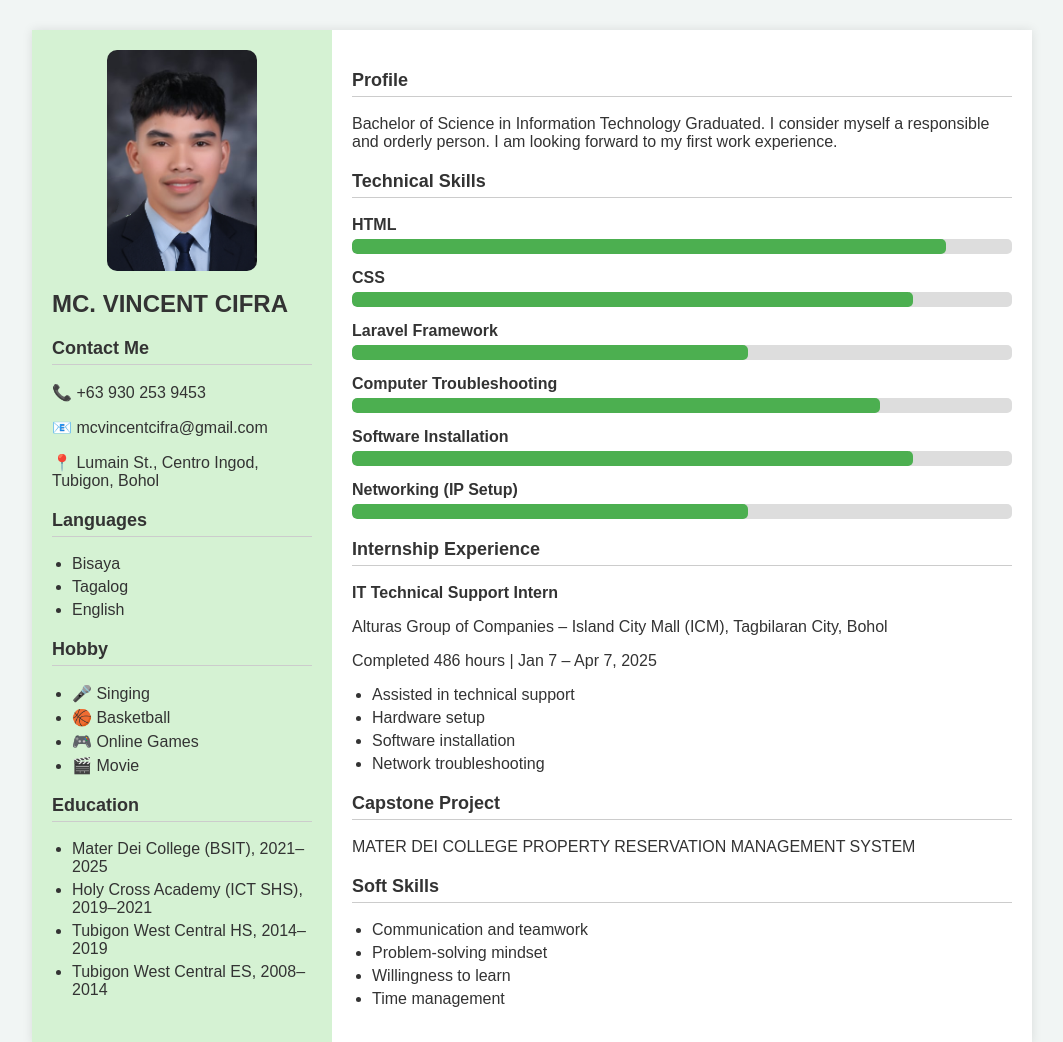
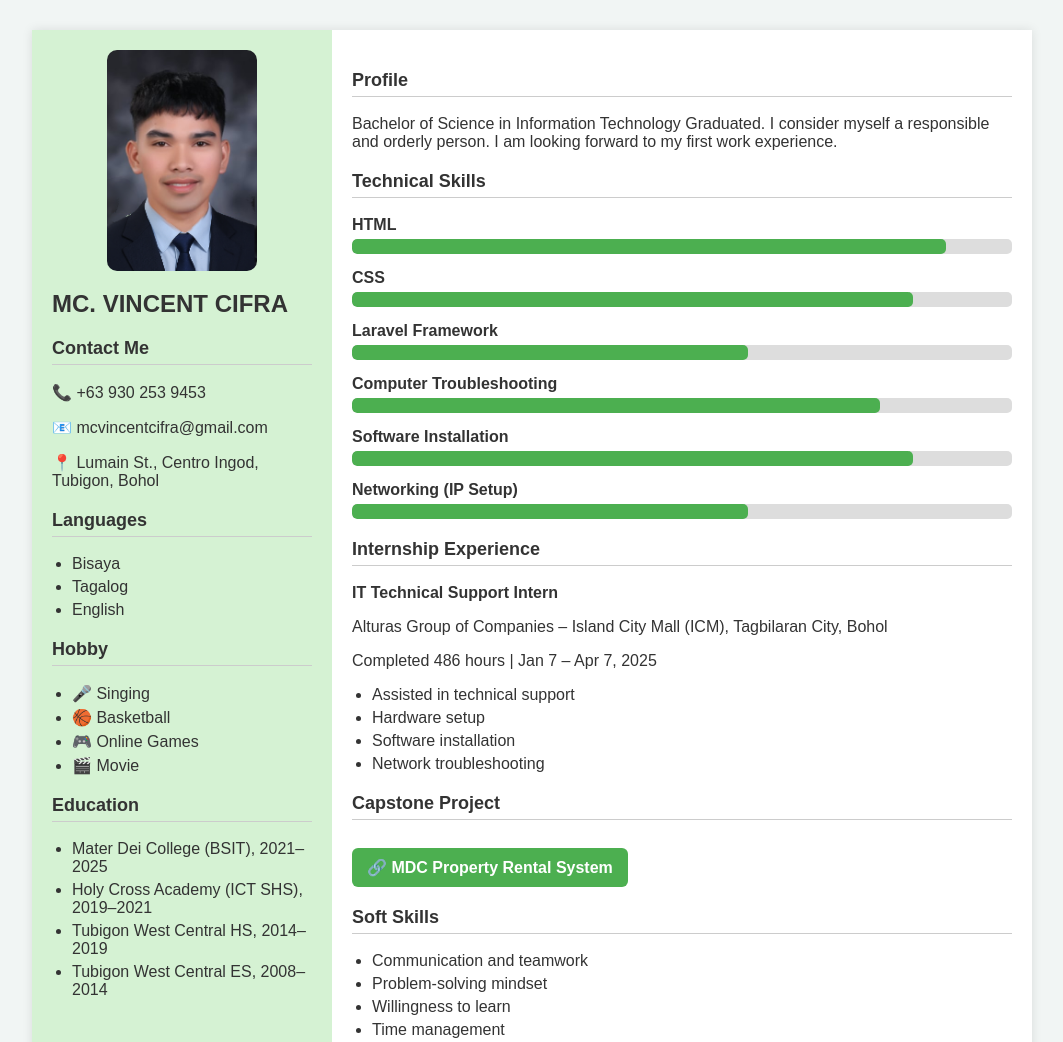
Before and after one commit to Cennt123/Resume, a plain HTML site: page index.html in a window 1280 px wide. Shown: the top 1042 px of the page, without its empty margins (108-1171 px from the left). Drawn offline with Linux system fonts and the light colour scheme.

Commit message:
Update Text

```diff
--- a/index.html
+++ b/index.html
@@ -102,10 +102,13 @@
         </ul>
       </section>
 
-      <section>
-        <h3>Capstone Project</h3>
-        <p>MATER DEI COLLEGE PROPERTY RESERVATION MANAGEMENT SYSTEM</p>
-      </section>
+<section class="capstone">
+  <h3>Capstone Project</h3>
+  <a href="https://prop.materdeicollege.com/" target="_blank" class="project-link" >
+  🔗 MDC Property Rental System
+  </a>
+
+</section>
 
       <section>
         <h3>Soft Skills</h3>
--- a/style.css
+++ b/style.css
@@ -71,6 +71,7 @@ ul li {
   max-width: 150px;
   height: auto;
   border-radius: 10px;
+
 }
 
 
@@ -107,6 +108,7 @@ ul li {
   }
 }
 
+
 .skill {
   margin-bottom: 15px;
 }
@@ -133,24 +135,21 @@ ul li {
   transition: width 1s ease-in-out;
 }
 
-.download-btn {
-  text-align: right;
-  margin: 20px 0;
+.capstone .project-link {
+  display: inline-block;
+  margin-top: 10px;
+  padding: 10px 15px;
+  background-color: #4caf50;
+  color: white;
+  text-decoration: none;
+  border-radius: 6px;
+  font-weight: bold;
+  transition: background-color 0.3s ease, transform 0.2s ease;
 }
 
-.download-btn a {
-  background-color: #4caf50;
-  color: white;
-  padding: 10px 20px;
-  text-decoration: none;
-  border-radius: 8px;
-  font-weight: bold;
-  display: inline-block;
-  transition: background-color 0.3s;
-}
-
-.download-btn a:hover {
+.capstone .project-link:hover {
   background-color: #388e3c;
+  transform: scale(1.03);
 }
 
 /* Fade-in animation keyframes */
```
